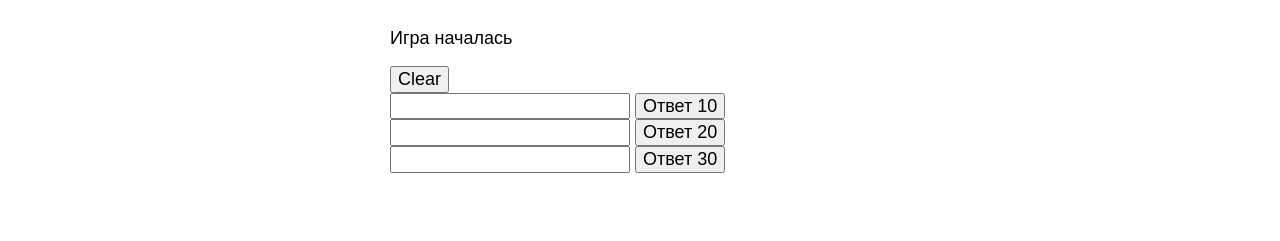
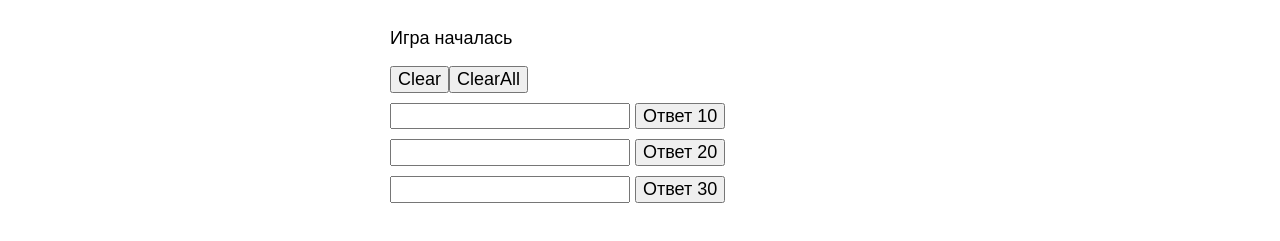
Before and after one commit to OlgaIlyutko/OlgaIlyutko.github.io, a plain HTML site: page index.html in a window 1280 px wide. Shown: the part 197-438 px from the top of the page. Drawn offline with Linux system fonts and the light colour scheme.

Commit message:
clearAll

```diff
--- a/css/style.css
+++ b/css/style.css
@@ -65,3 +65,8 @@ header {
 .head {
     margin: 40px 0 40px 25px
 }
+
+.question {
+    display: block;
+    margin: 10px 0;
+}
--- a/index.html
+++ b/index.html
@@ -168,16 +168,20 @@
 
           <section class="tabs">
             <p>Игра началась</p>
-            <button id="clear">Clear</button><br>
+            <button id="clear">Clear</button><button id="clearAll">ClearAll</button><br>
             <div class = "questons-block">
+              <div class = "question">
                 <input type="text" id="question-input-1" required class="field-style">
                 <button id="question-button-1" class = "button-check">Ответ 10</button>
-
+              </div>
+              <div class = "question">
                 <input type="text" id="question-input-2" required class="field-style">
                 <button id="question-button-2" class = "button-check">Ответ 20</button>
-
+              </div>
+              <div class = "question">
                 <input type="text" id="question-input-3" required class="field-style">
                 <button id="question-button-3" class = "button-check">Ответ 30</button>
+              </div>
             </div>
           </section>
          </div>
--- a/js/main.js
+++ b/js/main.js
@@ -3,6 +3,7 @@ const isStorageSupport = true;
 const input1 = document.querySelector('#question-input-1');
 const button1 = document.querySelector('#question-button-1');
 const clearStorage = document.querySelector('#clear');
+const clearAllStorage = document.querySelector('#clearAll');
 
 const allButton = document.querySelector('.questons-block');
 
@@ -68,6 +69,8 @@ clearStorage.addEventListener('click', () => {
     }
 })
 
+clearAllStorage.addEventListener('click', () => localStorage.clear());
+
 allButton.addEventListener('click', (evt) => {
     var target = event.target;
 
```
Lines whose indentation alone changed are shown as unchanged.
